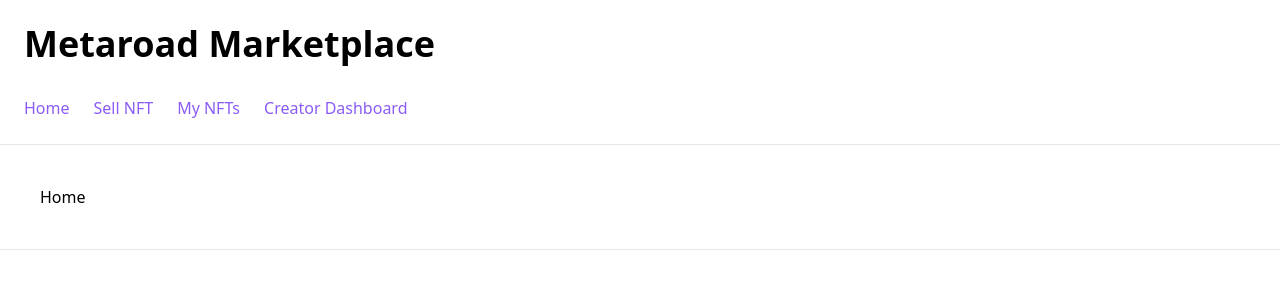
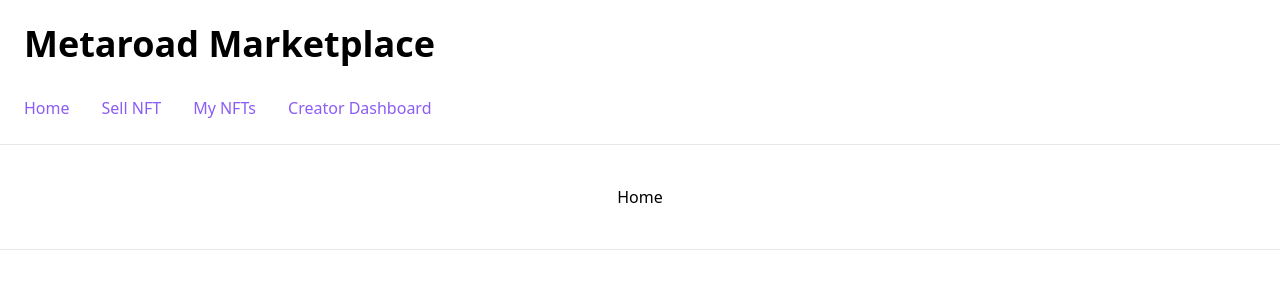
Before and after one commit to mhpjay422/nft-meta-road, a Next.js app: page / in a window 1280 px wide. Shown: the top 300 px of the page. Built offline with nearby package versions, Linux system fonts and the light colour scheme.

Commit message:
add imports to index.js and create config file to store nft/nftmarket addresses

```diff
--- /dev/null
+++ b/config.js
@@ -0,0 +1,2 @@
+export const nftaddress = "";
+export const nftmarketaddress = "";
--- a/pages/_app.js
+++ b/pages/_app.js
@@ -8,16 +8,16 @@ function MyApp({ Component, pageProps }) {
         <p className="text-4xl font-bold">Metaroad Marketplace</p>
         <div className="flex mt-8">
           <Link href="/">
-            <a className="mr-6 text-purple-500">Home</a>
+            <a className="mr-8 text-purple-500">Home</a>
           </Link>
           <Link href="/create-item">
-            <a className="mr-6 text-purple-500">Sell NFT</a>
+            <a className="mr-8 text-purple-500">Sell NFT</a>
           </Link>
           <Link href="/my-assets">
-            <a className="mr-6 text-purple-500">My NFTs</a>
+            <a className="mr-8 text-purple-500">My NFTs</a>
           </Link>
           <Link href="/creator-dashboard">
-            <a className="mr-6 text-purple-500">Creator Dashboard</a>
+            <a className="mr-8 text-purple-500">Creator Dashboard</a>
           </Link>
         </div>
       </nav>
--- a/pages/index.js
+++ b/pages/index.js
@@ -1,9 +1,14 @@
-import styles from "../styles/Home.module.css";
+import { ethers } from "ethers";
+import { useEffect, useState } from "react";
+import axios from "axios";
+import Web3Modal from "web3modal";
+
+import { nftaddress, nftmarketaddress } from "../config.js";
 
 export default function Home() {
   return (
-    <div>
-      <div className="border-b p-10">Home</div>
+    <div className="border-b grid justify-items-center">
+      <div className="p-10 self-center	">Home</div>
     </div>
   );
 }
```
